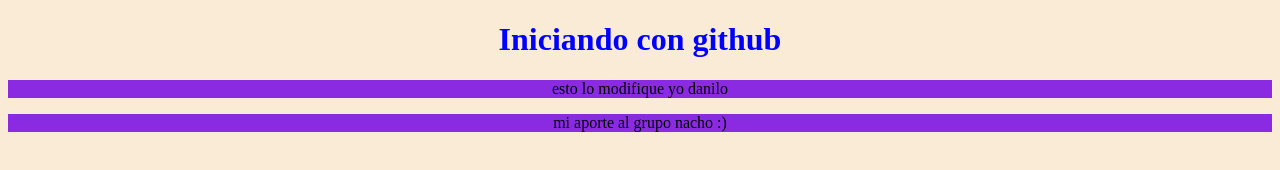
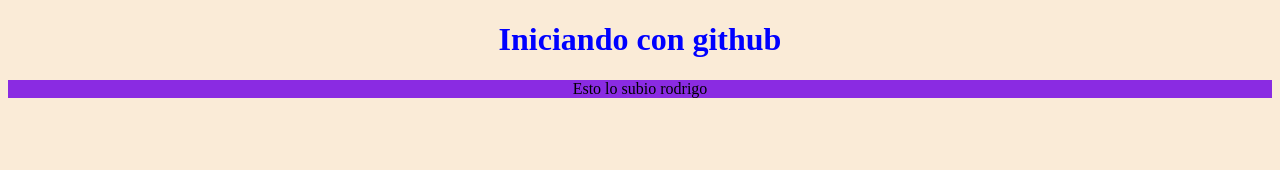
Before and after one commit to rodribenitez/grupalJaP, a plain HTML site: page index.html in a window 1280 px wide. Drawn offline with Linux system fonts and the light colour scheme.

Commit message:
subio rodri

```diff
--- a/index.html
+++ b/index.html
@@ -9,7 +9,6 @@
 </head>
 <body>
     <h1> Iniciando con github</h1>
-    <p> esto lo modifique yo danilo </p>
-    <p> mi aporte al grupo nacho :)</p>
+    <p> Esto lo subio rodrigo</p>
 </body>
 </html>
```
